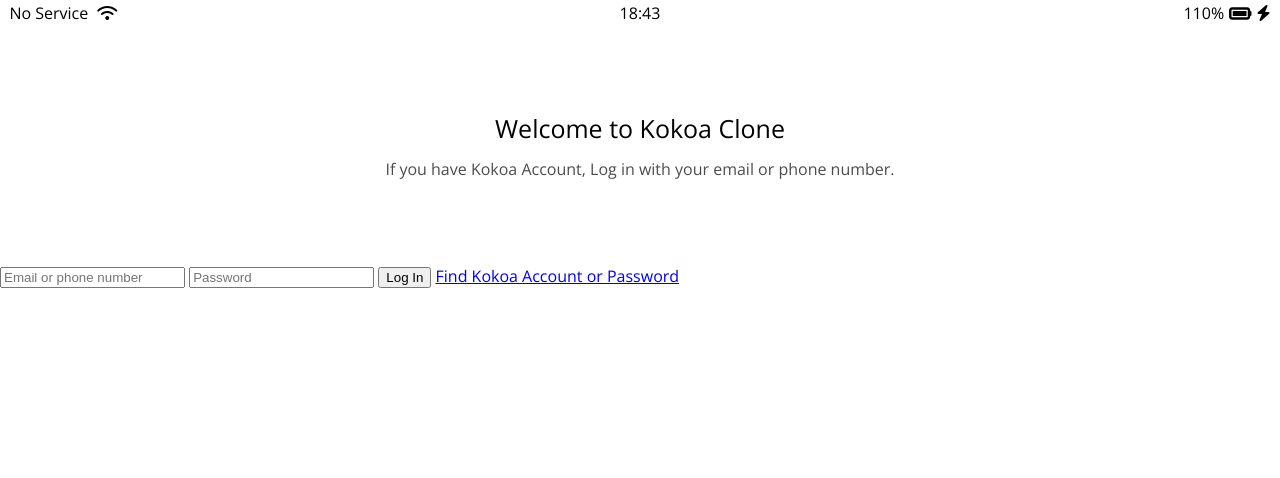
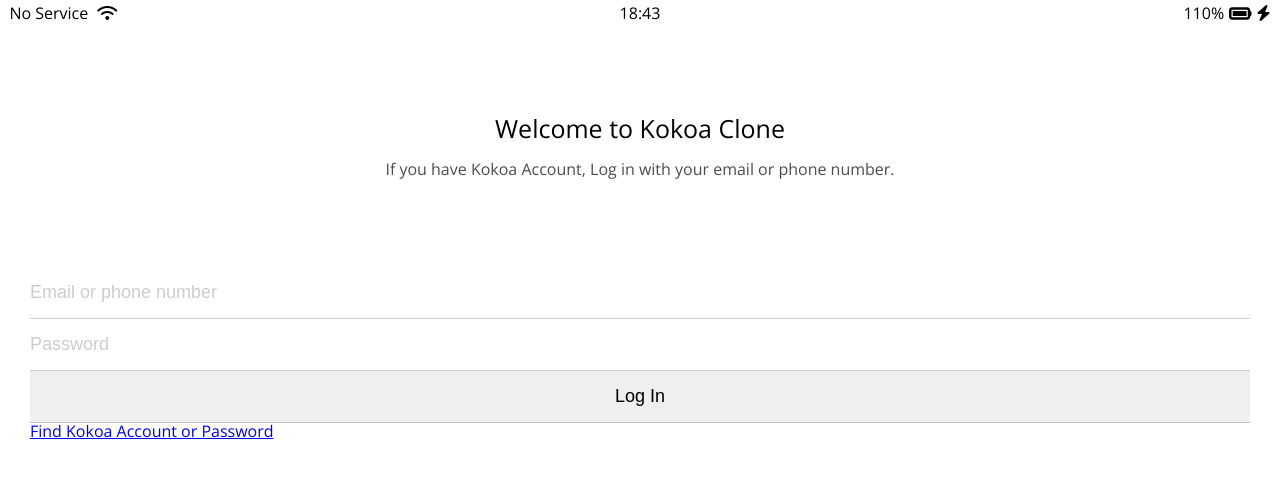
Before and after one commit to Mariojung123/kokoa-clone-2022, a plain HTML site: page index.html in a window 1280 px wide. Drawn offline with nearby package versions, Linux system fonts and the light colour scheme.

Commit message:
Kokoa Clone 6.7 (half)

```diff
--- a/css/styles.css
+++ b/css/styles.css
@@ -21,3 +21,20 @@ body {
   width: 60%;
   opacity: 0.7;
 }
+
+#login-form {
+  display: flex;
+  flex-direction: column;
+  margin: 0px 30px;
+}
+
+#login-form input {
+  border: none;
+  padding: 15px 0px;
+  font-size: 18px;
+  border-bottom: 1px solid rgba(0, 0, 0, 0.2);
+}
+
+#login-form input::placeholder {
+  color: rgba(0, 0, 0, 0.2);
+}
```
